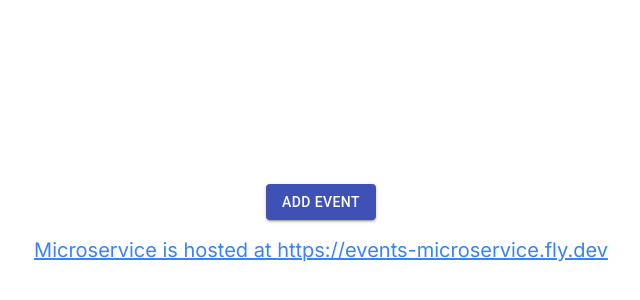
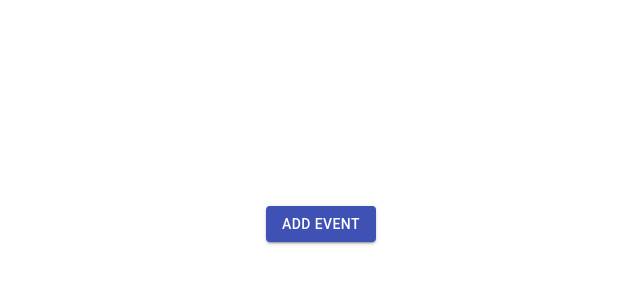
Before and after one commit to uvic-teach/project-m1-team12, a Next.js app in the folder apps/website/: page /calendar in a window 1280 px wide. Shown: the part 176-476 px from the top of the page, without its empty margins (319-959 px from the left). Built offline with nearby package versions, Linux system fonts and the light colour scheme.

Commit message:
removing obselete ExampleFetch from form

```diff
--- a/apps/website/src/app/calendar/page.tsx
+++ b/apps/website/src/app/calendar/page.tsx
@@ -1,6 +1,5 @@
 'use client'
 
-import { ExampleFetch } from "../components/ExampleFetch";
 import { useState } from "react";
 import { Button, TextField, FormControl, FormControlLabel, Checkbox, InputLabel } from '@mui/material';
 import Box from "@mui/material/Box";
@@ -106,8 +105,6 @@ export default function Calendar() {
             {!showForm && <Button variant="contained" color="primary" onClick={() => setShowForm(!showForm)} style={{ backgroundColor: '#3f51b5', color: '#fff' }}>Add Event</Button>}
 
             {showForm && <EventForm />}
-
-            <ExampleFetch url="https://events-microservice.fly.dev" />
         </div>
     );
 }
```
